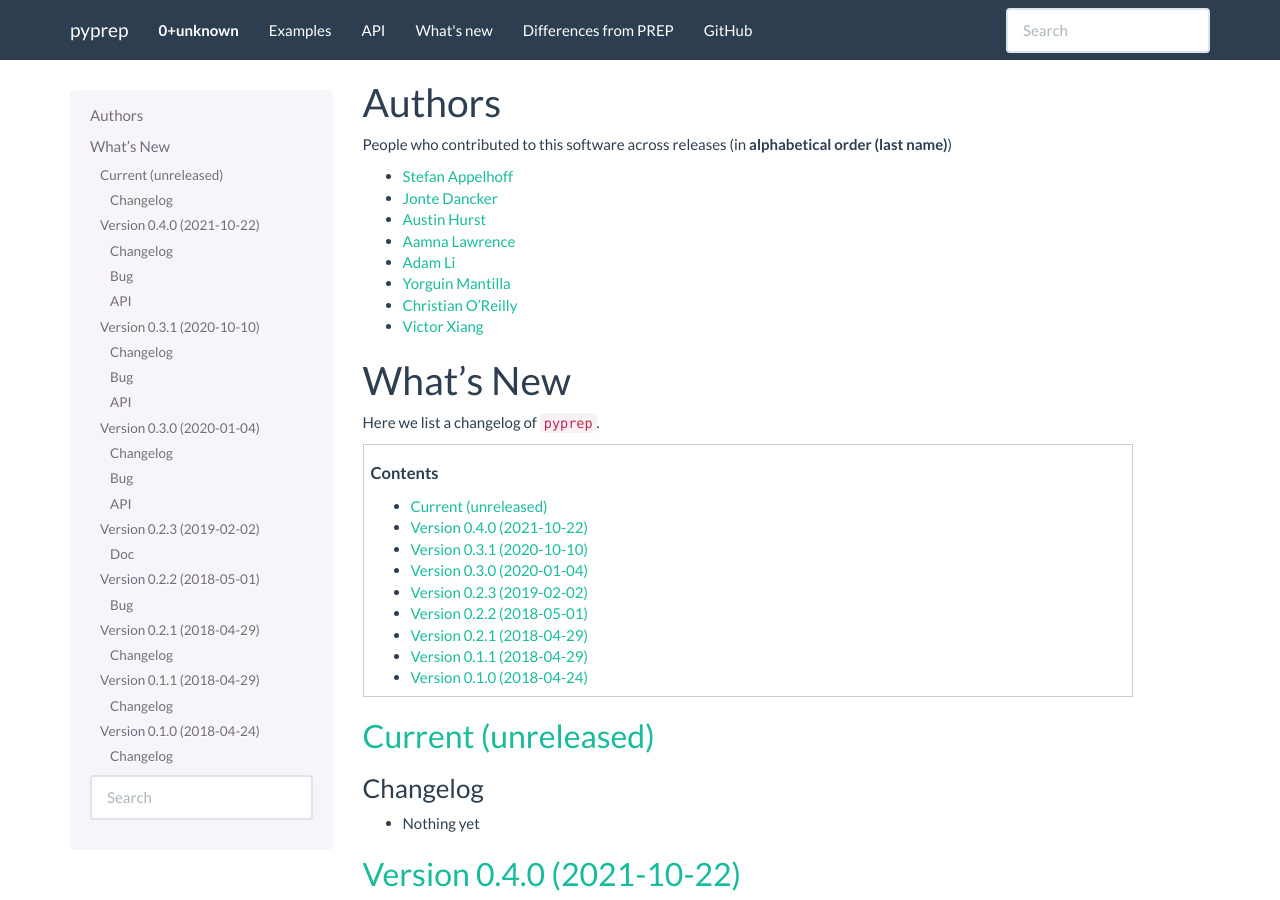
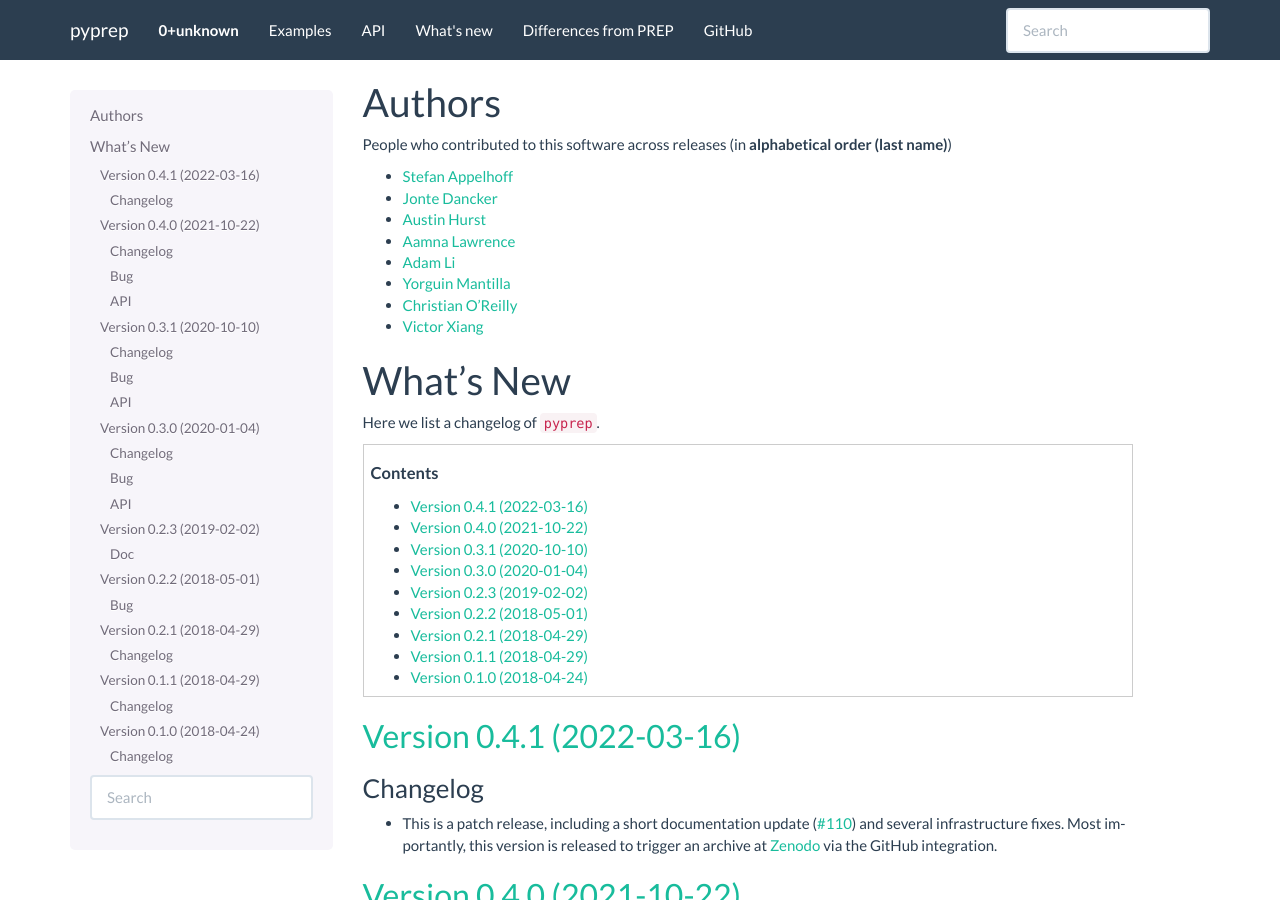
Before and after one commit to sappelhoff/pyprep, a Sphinx documentation site: the page built from docs/whats_new.rst, in a window 1280 px wide and 900 px high. Built offline with Sphinx 7.4.7, drawn with Linux system fonts in a browser that asks for light colours.

Commit message:
[REL] 0.4.1

```diff
--- a/docs/whats_new.rst
+++ b/docs/whats_new.rst
@@ -27,14 +27,14 @@ Here we list a changelog of ``pyprep``.
 
 .. currentmodule:: pyprep
 
-.. _current:
+.. _changes_0_4_1:
 
-Current (unreleased)
---------------------
+Version 0.4.1 (2022-03-16)
+--------------------------
 
 Changelog
 ~~~~~~~~~
-- Nothing yet
+- This is a patch release, including a short documentation update (:gh:`110`) and several infrastructure fixes. Most importantly, this version is released to trigger an archive at `Zenodo <https://zenodo.org/>`_ via the GitHub integration.
 
 .. _changes_0_4_0:
 
@@ -130,7 +130,7 @@ Changelog
 - Stringing all the things together for the PREP pipeline + tests, by `Victor Xiang`_ (:gh:`6`)
 - Finding noisy channels with comparable output to Matlab + tests-including test for ransac, by `Aamna Lawrence`_ (:gh:`6`)
 - Finding the appropriate parameters in the MNE notch filter for implementing clean line noise functionality of Eeglab, by `Aamna Lawrence`_ (:gh:`6`)
-- Finding the reason for the difference between the Matlab and Pyprep’s output- Probably minor differences in the filter functions and also rounding done by functions like quantile, by `Victor Xiang`_  and `Aamna Lawrence`_ (:gh:`6`)
+- Finding the reason for the difference between the Matlab and Pyprep's output- Probably minor differences in the filter functions and also rounding done by functions like quantile, by `Victor Xiang`_  and `Aamna Lawrence`_ (:gh:`6`)
 
 Bug
 ~~~
@@ -172,12 +172,16 @@ Changelog
 ~~~~~~~~~
 - Add ``find_bad_epochs`` based on the FASTER algorithm, by `Stefan Appelhoff`_ (:gh:`commit/0fa9c06`)
 
+.. _changes_0_1_1:
+
 Version 0.1.1 (2018-04-29)
 --------------------------
 
 Changelog
 ~~~~~~~~~
 - Miscellaneous changes
+
+.. _changes_0_1_0:
 
 Version 0.1.0 (2018-04-24)
 --------------------------
```
Also changed, not shown: README.rst (+10 -0 lines).
